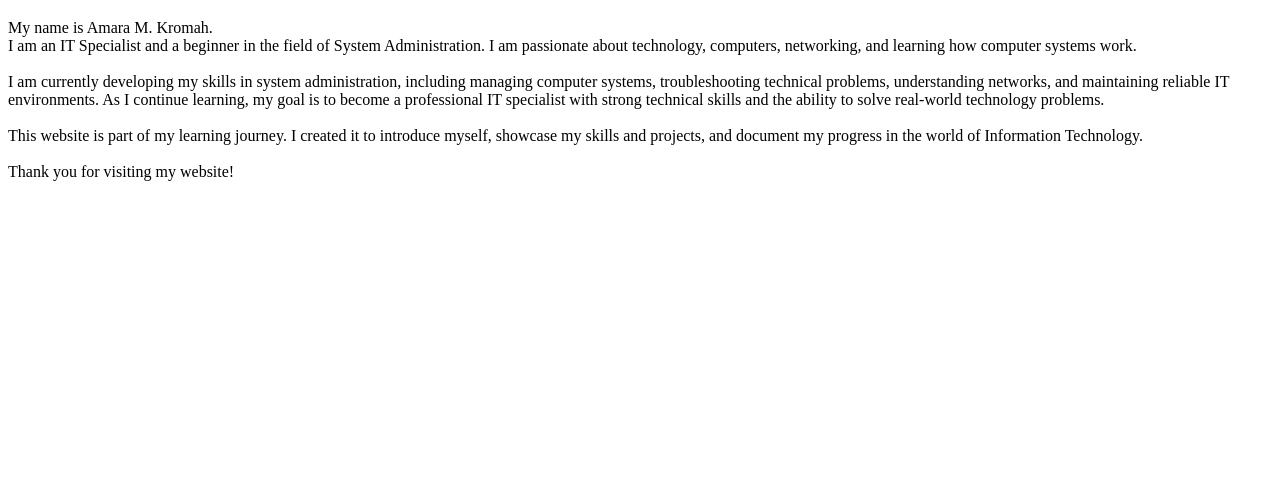
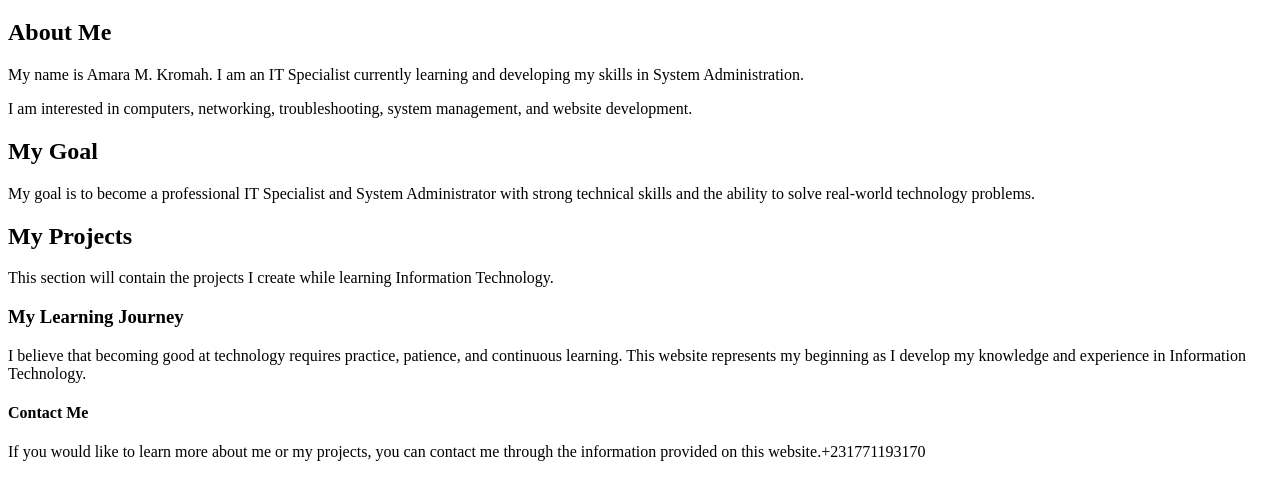
Before and after one commit to AmaraKromah8747/Art-277, a plain HTML site: page index.html in a window 1280 px wide. Shown: the part 61-560 px from the top of the page. Drawn offline with Linux system fonts and the light colour scheme.

Commit message:
update index.html

```diff
--- a/index.html
+++ b/index.html
@@ -1,18 +1,50 @@
 <!DOCTYPE html>
-<html>
+<html lang="en">
+<head>
+    <meta charset="UTF-8">
+    <meta name="viewport" content="width=device-width, initial-scale=1.0">
 
-<head>
-  <meta charset="UTF-8">
-  <meta name="viewport" content="width=device-width, initial-scale=1">
-  <title>My first Project</title>
+    <title>Amara M. Kromah</title>
 </head>
 
 <body>
-  <h1>Welcome to My Website</h1>
-  <p>My name is Amara M. Kromah.<br>I am an IT Specialist and a beginner in the field of System Administration. I am passionate about technology, computers, networking, and learning how computer systems work.<br><br>
-I am currently developing my skills in system administration, including managing computer systems, troubleshooting technical problems, understanding networks, and maintaining reliable IT environments. As I continue learning, my goal is to become a professional IT specialist with strong technical skills and the ability to solve real-world technology problems.<br><br>
-This website is part of my learning journey. I created it to introduce myself, showcase my skills and projects, and document my progress in the world of Information Technology.<br><br>
-Thank you for visiting my website!</p>
+
+    <h1>Welcome to My Website</h1>
+
+    <h2>About Me</h2>
+
+    <p>
+        My name is Amara M. Kromah. I am an IT Specialist
+        currently learning and developing my skills in
+        System Administration.
+    </p>
+
+    <p>
+        I am interested in computers, networking,
+        troubleshooting, system management, and
+        website development.
+    </p>
+
+    <h2>My Goal</h2>
+
+    <p>
+        My goal is to become a professional IT Specialist
+        and System Administrator with strong technical
+        skills and the ability to solve real-world
+        technology problems.
+    </p>
+
+    <h2>My Projects</h2>
+
+    <p>
+        This section will contain the projects I create
+        while learning Information Technology.
+    </p>
+    <h3>My Learning Journey</h3>
+    <body>I believe that becoming good at technology requires practice, patience, and continuous learning. This website represents my beginning as I develop my knowledge and experience in Information Technology.</body>
+    <h4>Contact Me</h4>
+    <body>If you would like to learn more about me or my projects, you can contact me through the information provided on this website.+231771193170
+
+
 </body>
-
 </html>
```
